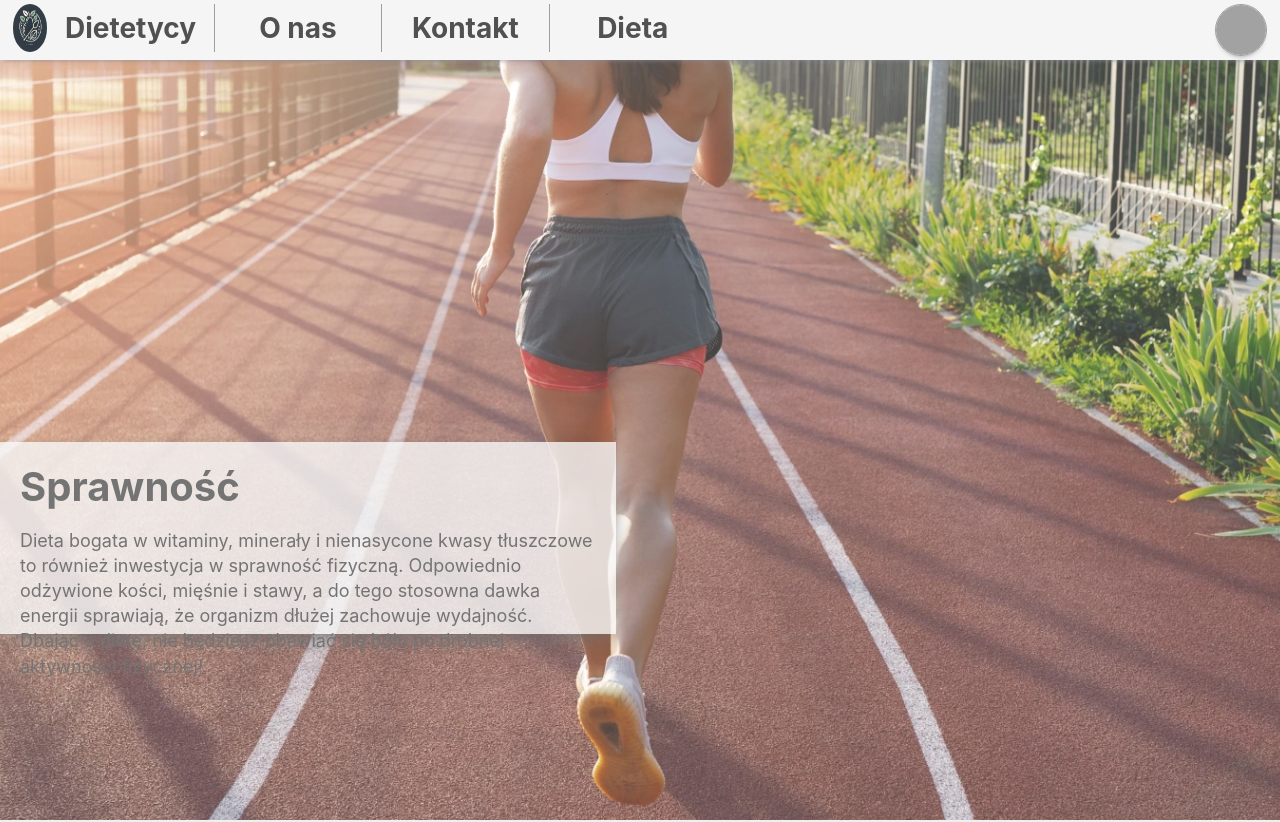
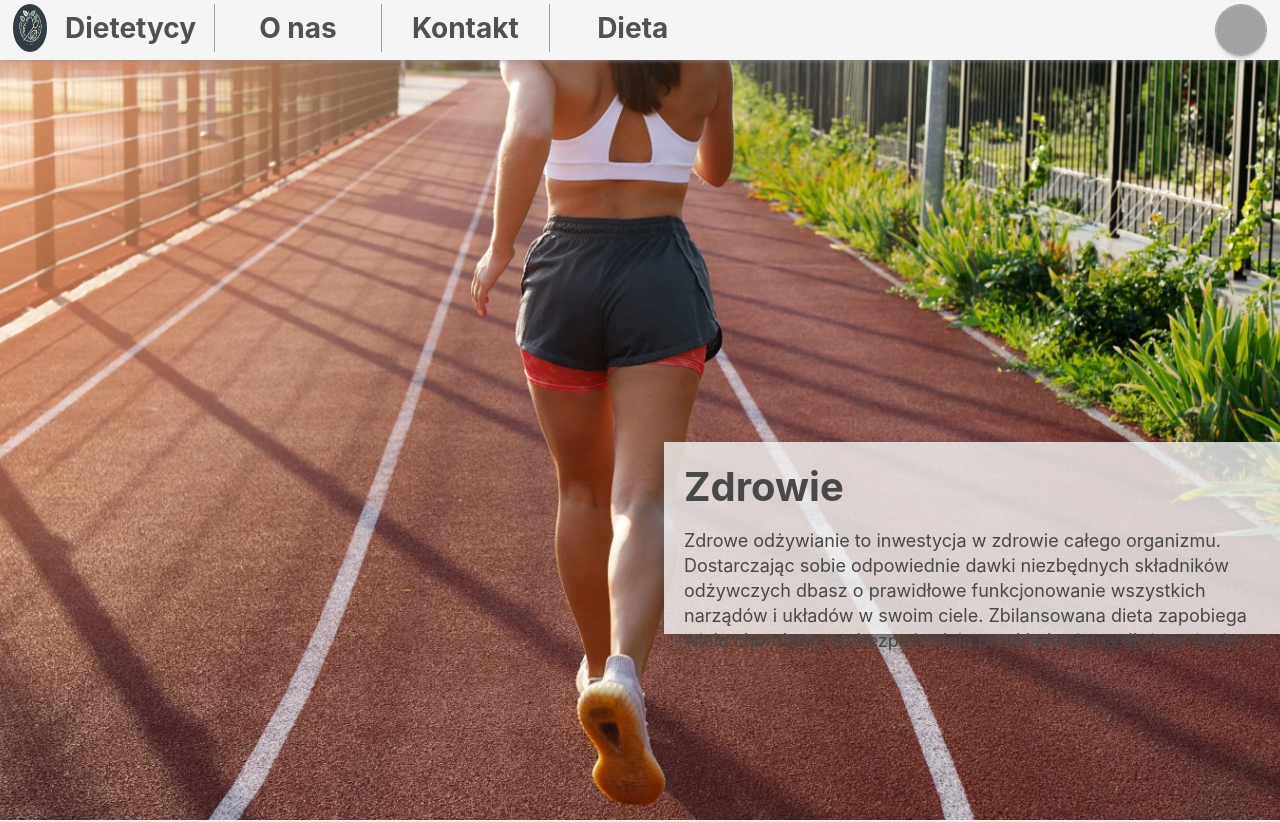
Before and after one commit to SebastianCieslik245787/Dietetyk_plus, a React (Vite) app: page /home in a window 1280 px wide. Shown: the top 822 px of the page. Built offline with nearby package versions, Linux system fonts and the light colour scheme; grey boxes are pictures that could not be loaded.

Commit message:
Changing time for slides changing

```diff
--- a/src/pages/HomePage.jsx
+++ b/src/pages/HomePage.jsx
@@ -42,7 +42,7 @@ function HomePage() {
         const interval = setInterval(() => {
             setPrevSlide(actualSlide);
             setActualSlide((prev) => (prev + 1) % slides.length);
-        }, 5000);
+        }, 15000);
 
         return () => clearInterval(interval);
     }, [actualSlide, slides.length]);
```
